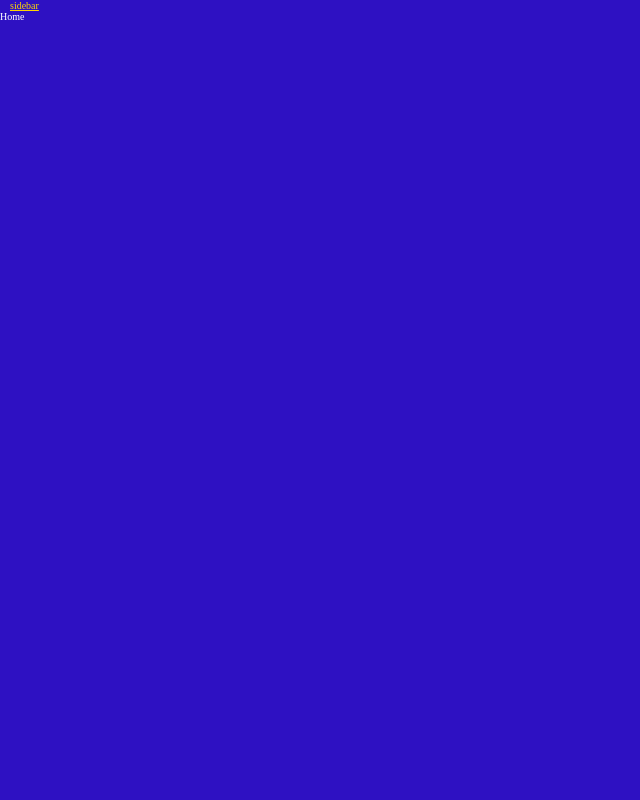
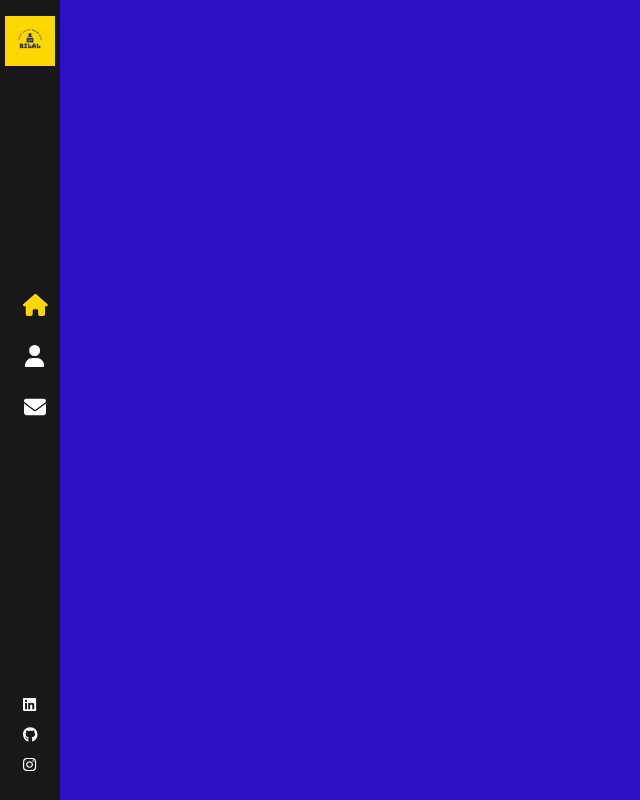
Before and after one commit to Muhammed-Bilal777/react-project, a React (Create React App) app: page / in a window 1280 px wide. Shown: the whole page, without its empty margins (0-640 px from the left). Built offline with nearby package versions, Linux system fonts and the light colour scheme.

Commit message:
deployin action

```diff
--- a/src/App.js
+++ b/src/App.js
@@ -10,15 +10,11 @@ function App() {
   return (
       <>
         <Router>
-          <nav>
-
-          <Link to="/sidebar">sidebar</Link>
-          </nav>
-          <Routes>
+           <Sidebar />
+          <Routes >
               <Route path="/"  element={<Home />} />
               <Route path='/about' element={<About /> } />
               <Route path='/layout' element={<Layout /> } />
-
           </Routes>
         </Router>
 
```
